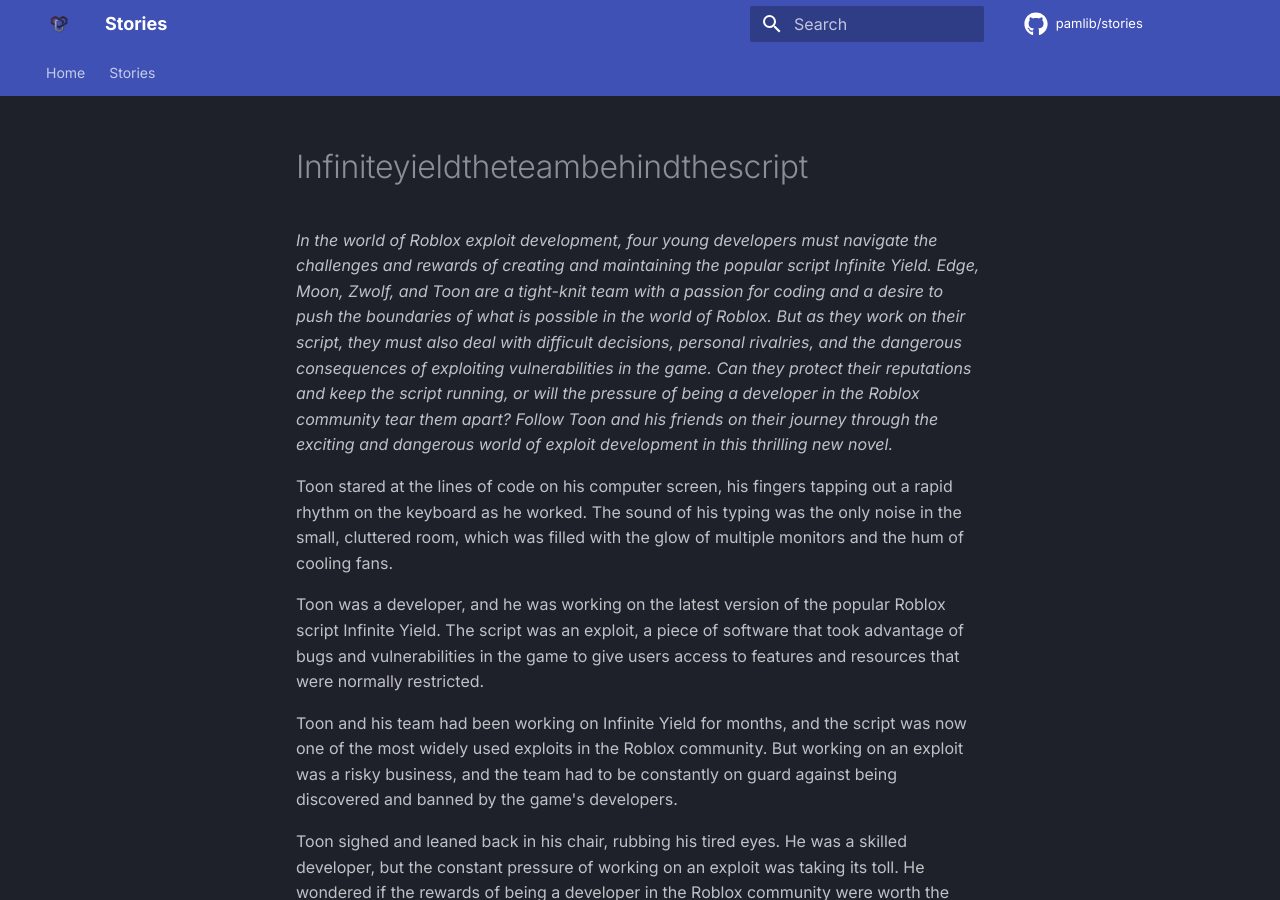
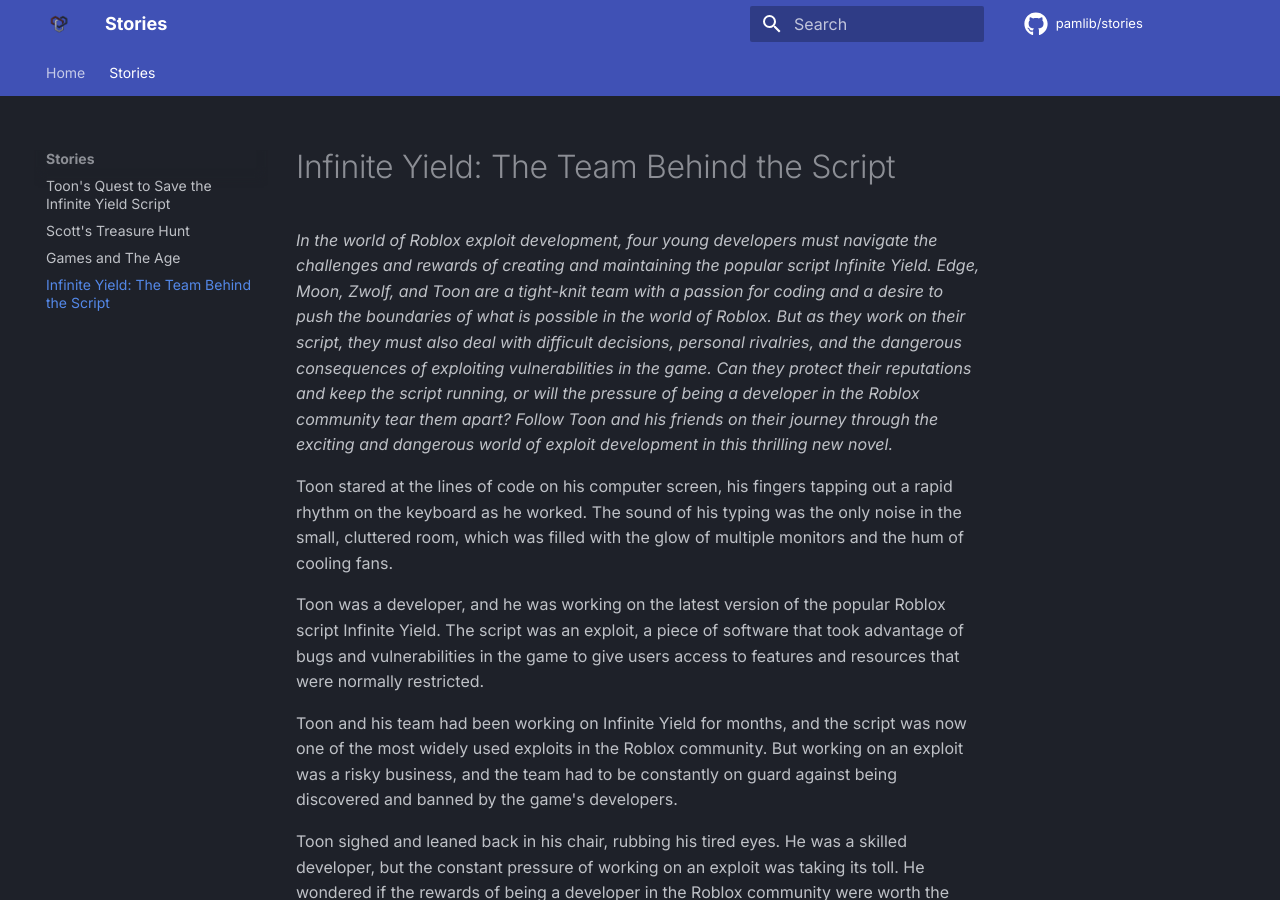
Before and after one commit to pamlib/stories, an MkDocs documentation site: the page built from docs/stories/infiniteyieldtheteambehindthescript.md, in a window 1280 px wide and 900 px high. Built offline with MkDocs 1.6.1 and Material for MkDocs 9.7.7, drawn with Linux system fonts in a browser that asks for light colours; comment, search, counter and statistics services are not loaded.

Commit message:
Update mkdocs.yml

```diff
--- a/mkdocs.yml
+++ b/mkdocs.yml
@@ -25,6 +25,7 @@
     - "Toon's Quest to Save the Infinite Yield Script": stories/toonsquesttosavetheinfiniteyieldscript.md
     - "Scott's Treasure Hunt": stories/scottstreasurehunt.md
     - "Games and The Age": stories/gamesandtheage.md
+    - "Infinite Yield: The Team Behind the Script": stories/infiniteyieldtheteambehindthescript.md
 
 
 markdown_extensions:
```
